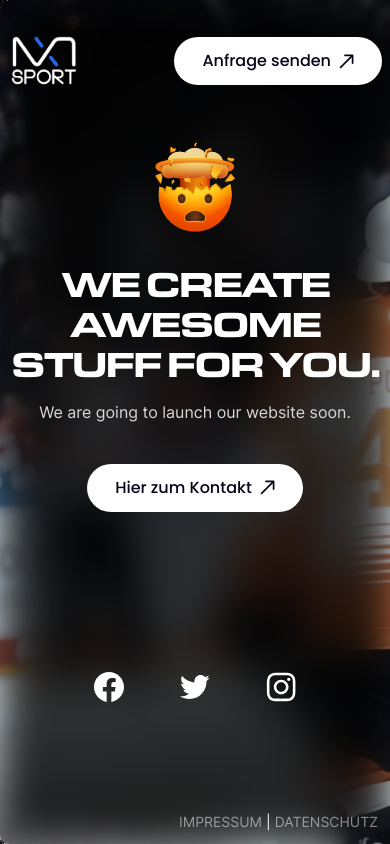
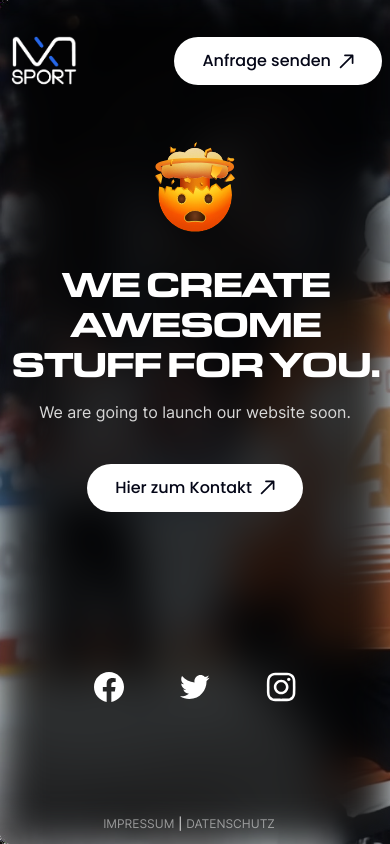
Before and after one commit to nxtyou/nxtsport, a Next.js app: page / in a window 390 px wide. Built offline with nearby package versions, Linux system fonts and the light colour scheme.

Commit message:
Decreased font size on mobile

```diff
--- a/components/shared/Footer.jsx
+++ b/components/shared/Footer.jsx
@@ -2,8 +2,8 @@ import Link from 'next/link';
 
 function Footer() {
   return (
-    <footer className="absolute bottom-0 left-0 right-0 text-sm">
-      <div className="flex justify-end gap-1 pr-3 pb-3">
+    <footer className="absolute bottom-0 left-0 right-0 text-xs md:text-sm">
+      <div className="flex justify-center gap-1 pr-3 pb-3 md:justify-end">
         <Link href="/" className="opacity-50 transition-all hover:opacity-80">
           IMPRESSUM
         </Link>
```
